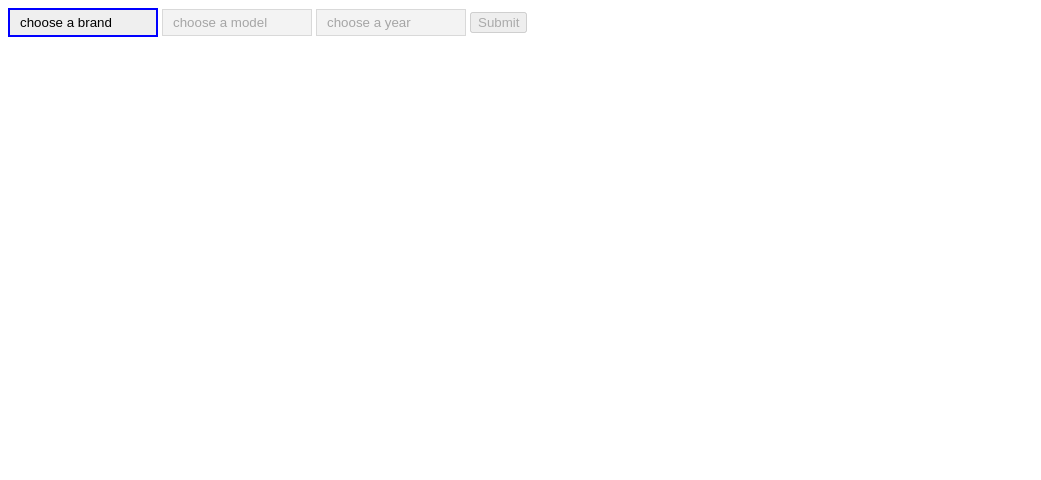
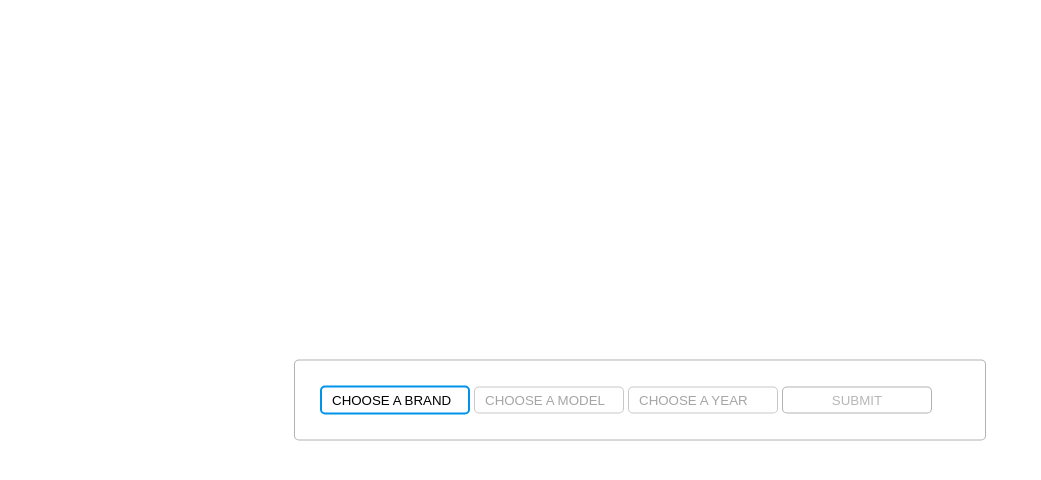
Before and after one commit to ImRob/buttonStudy, a plain HTML site: page index.html in a window 1280 px wide. Shown: the whole page, without its empty margins (0-1041 px from the left). Drawn offline with nearby package versions, Linux system fonts and the light colour scheme.

Commit message:
Add files via upload

```diff
--- a/index.html
+++ b/index.html
@@ -1,24 +1,38 @@
 <!DOCTYPE html>
 <html>
 <head>
-	<title>button study!</title>
+	<title>button study</title>
 	<script type="text/javascript" src="https://cdnjs.cloudflare.com/ajax/libs/jquery/3.1.1/jquery.js"></script>
 </head>
 <body>
 	<style>
-	select{
+	select,input{
 		width:150px;
 		padding:5px 10px;
+		border:1px solid rgba(0,0,0,.3);
+		background:#ffffff;
 	    -webkit-appearance: none;
 	   -moz-appearance: none;
 	   appearance: none;
+	   text-transform: uppercase;;
+		border-radius:5px;
 	}
 	.on{
-		border:2px solid blue;
+		border:2px solid #0093ec;
 	}
-
+	.wrapper{
+		position:absolute;
+		top:50%;
+		left:50%;
+		transform:translate(-50%, -50%);
+		padding: 25px;
+		width:50%;
+		border:1px solid rgba(0,0,0,.3);
+		border-radius:5px;
+		background:#ffffff;
+	}
 	</style>
-	<form>
+	<form class="wrapper">
 		<select id="brand"><option value="default">choose a brand</option></select>
 		<select id="model" disabled="disabled"><option value="default">choose a model</option> </select>
 		<select id="year" disabled="disabled"><option value="default">choose a year</option> </select>
```
